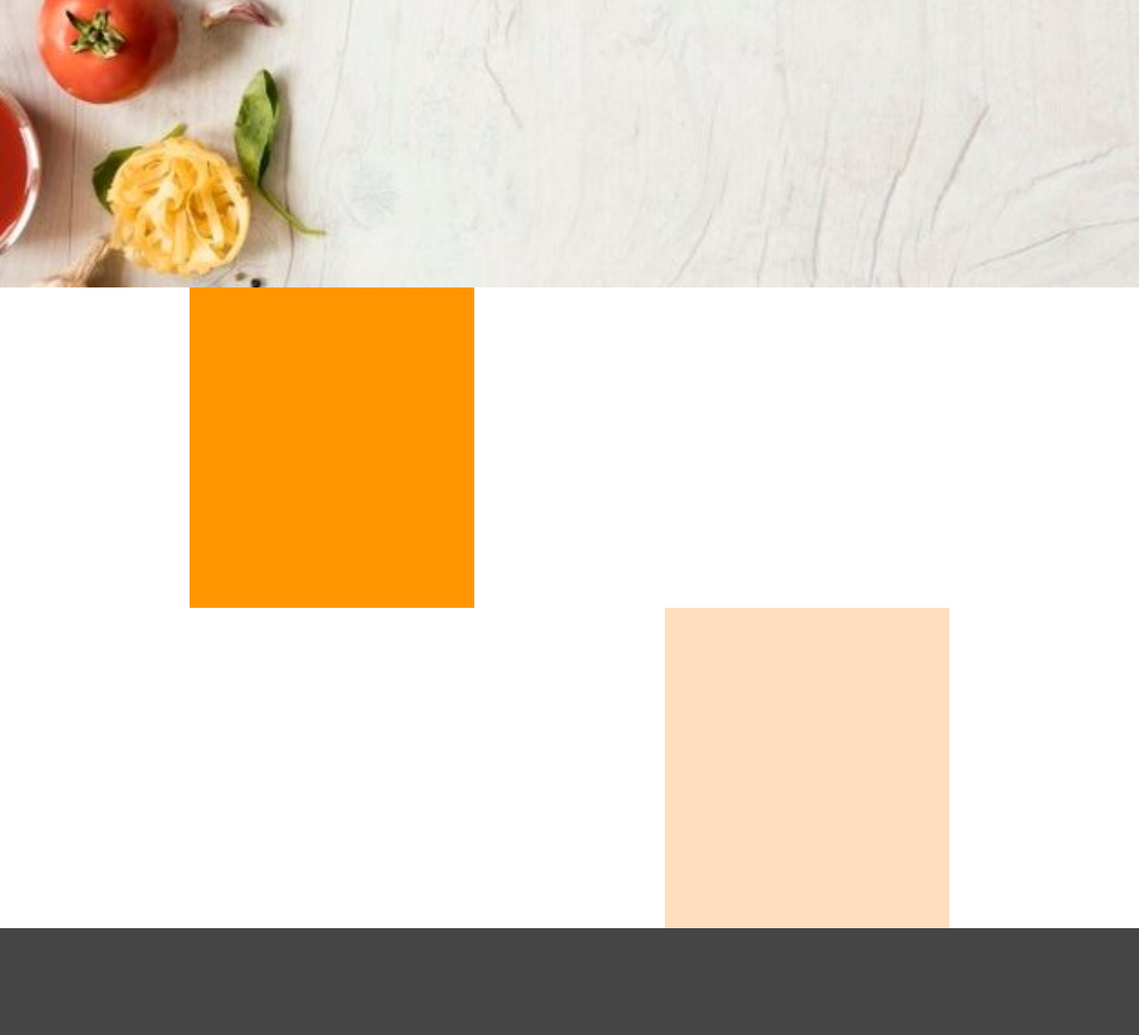
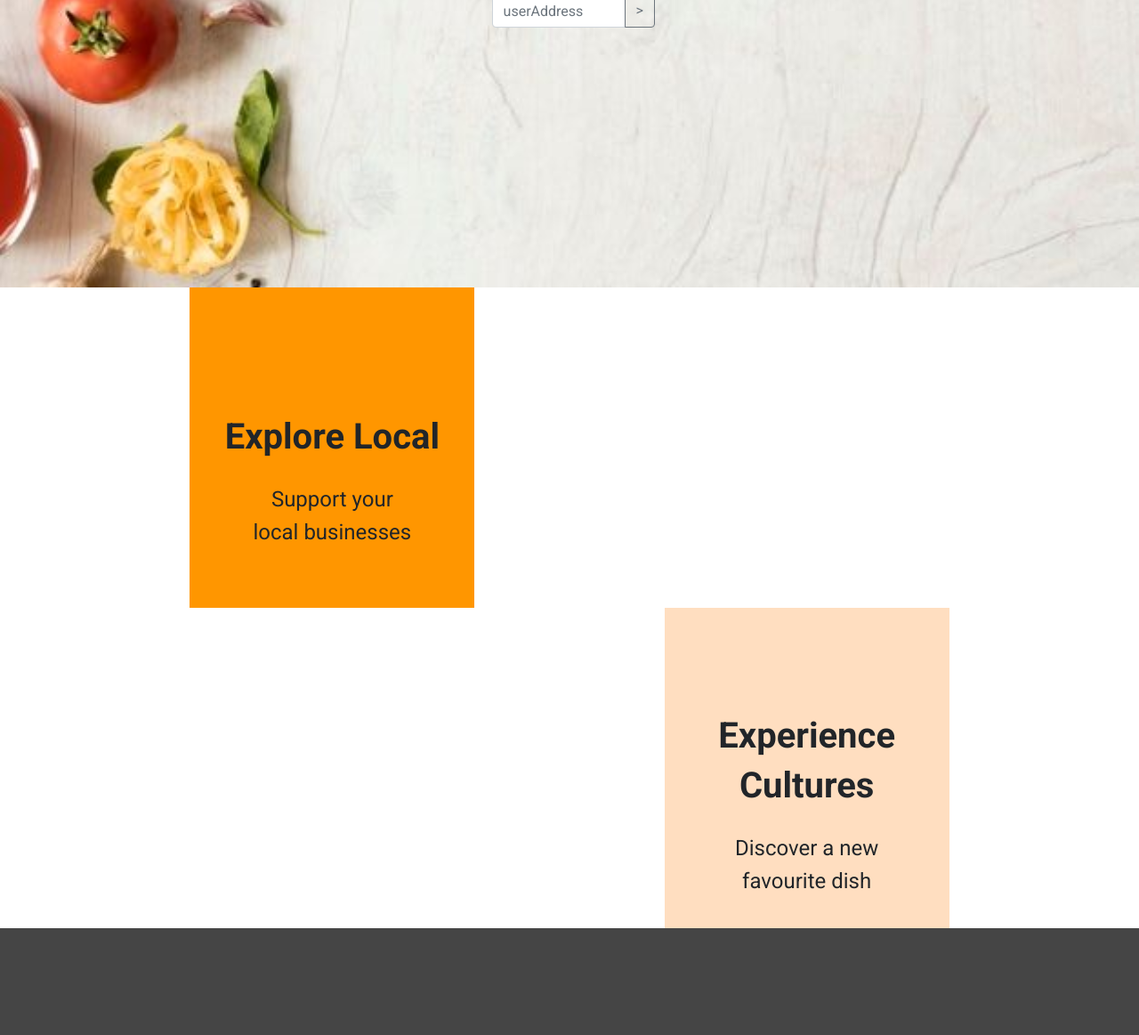
Before and after one commit to sanghoon5499/RestauRand, a plain HTML site: page index.html in a window 1280 px wide. Shown: the part 237-1400 px from the top of the page at 89% size. Drawn offline with nearby package versions, Linux system fonts and the light colour scheme; some packages are replaced by stand-ins of ours.

Commit message:
trying to update text

```diff
--- a/css_files/index_style.css
+++ b/css_files/index_style.css
@@ -1,3 +1,11 @@
+.vertical-center {
+  min-height: 100%; /* Fallback for browsers do NOT support vh unit */
+  min-height: 100vh; /* These two lines are counted as one :-)       */
+
+  display: flex;
+  align-items: center;
+}
+
 @media (min-width: 320px) {
   /* smartphones, portrait iPhone, portrait 480x320 phones (Android) */
   .col-sm-5 {
--- a/index.html
+++ b/index.html
@@ -12,6 +12,17 @@
     <link rel="stylesheet" href="css_files/index_style.css">
     <!-- Latest compiled and minified CSS -->
     <link rel="stylesheet" href="https://cdn.jsdelivr.net/npm/bootstrap@4.6.1/dist/css/bootstrap.min.css">
+
+    <link rel="preconnect" href="https://fonts.googleapis.com">
+    <link rel="preconnect" href="https://fonts.gstatic.com" crossorigin>
+    <link rel="preconnect" href="https://fonts.googleapis.com">
+    <link rel="preconnect" href="https://fonts.gstatic.com" crossorigin>
+    <link href="https://fonts.googleapis.com/css2?family=Roboto:wght@400;700&display=swap" rel="stylesheet">
+    <style>
+        body {
+            font-family: "Roboto", sans-serif;
+        }
+    </style>
 
     <script
         src="https://maps.googleapis.com/maps/api/js?key=AIzaSyBMCbfKMOQmplUNvOiHNBalzBiXXabRG2c&callback=initMap&libraries=places&v=weekly&map_ids=8d193001f940fde3"
@@ -37,7 +48,26 @@
         <!-- main banner image will be the background img of the div row -->
         <div class="row" style="height: 70vh; background:transparent url('images/test.jpg') no-repeat center center /cover">
             <div class="col-sm-2 d-none d-sm-block"></div>
-            <div class="col-sm-8">
+            <div class="col-sm-8"> <!-- style="text-align:center" -->
+                <br>
+                <h1>RestaurRand</h1>
+
+
+                <h1 style="font-size: 7vh; font-weight: bold; vertical-align: middle;">Don't know what to eat?</h1>
+                <h1 style="font-size: 7vh; font-weight: bold;">Let's see what's nearby!</h1>
+
+                <div class="row">
+                    <div class="col-sm-4" style="width: 38%; flex: 0 0 38%; max-width: 38%;"></div>
+                    <div class="col-sm-3" style="width: 25%; flex: 0 0 25%; max-width: 25%;">
+                        <div class="input-group">
+                            <input type="inputAddress" class="form-control" placeholder="userAddress">
+                            <div class="input-group-append">
+                                <button class="btn btn-outline-secondary" type="button">></button>
+                            </div>
+                        </div>
+                    </div>
+                    <div class="col-sm-5"></div>
+                </div>
 
             </div>
             <div class="col-sm-2 d-none d-sm-block"></div>
@@ -54,7 +84,15 @@
     <div class="container-fluid">
         <div class="row">
             <div class="col-2    order-first d-none d-sm-block" style="background-color:white;"></div>
-            <div class="col-sm-3 order-first order-md-1" style="background-color:#FF9600;"></div>
+            <div class="col-sm-3 order-first order-md-1" style="background-color:#FF9600;">
+                <div style="text-align:center">
+                    <br><br><br><br><br><br>
+                    <h1 style="font-size: 5vh; font-weight: bold;">Explore Local</h1>
+                    <br>
+                    <h2 style="font-size: 3vh;">Support your</h2>
+                    <h2 style="font-size: 3vh;">local businesses</h2>
+                </div>
+            </div>
             <div class="col-sm-5 order-last  order-md-2" style="background-color:white;"></div>
             <div class="col-2    order-last  d-none d-sm-block" style="background-color:white;"></div>
         </div>
@@ -62,7 +100,16 @@
         <div class="row">
             <div class="col-2    order-first d-none d-sm-block" style="background-color:white;"></div>
             <div class="col-sm-5 order-last  order-md-1" style="background-color:white;"></div>
-            <div class="col-sm-3 order-first order-md-1" style="background-color:#FFDEC0;"></div>
+            <div class="col-sm-3 order-first order-md-1" style="background-color:#FFDEC0;">
+                <div style="text-align:center">
+                    <br><br><br><br><br>
+                    <h1 style="font-size: 5vh; font-weight: bold;">Experience</h1>
+                    <h1 style="font-size: 5vh; font-weight: bold;">Cultures</h1>
+                    <br>
+                    <h2 style="font-size: 3vh;">Discover a new</h2>
+                    <h2 style="font-size: 3vh;">favourite dish</h2>
+                </div>
+            </div>
             <div class="col-2    order-last d-none d-sm-block" style="background-color:white;"></div>
         </div>
     </div>
```
